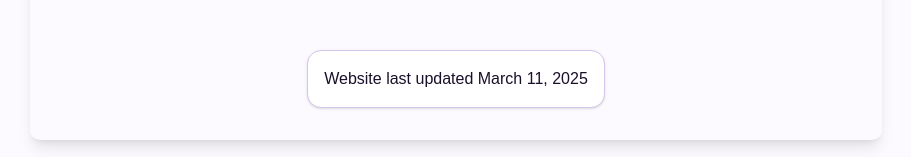
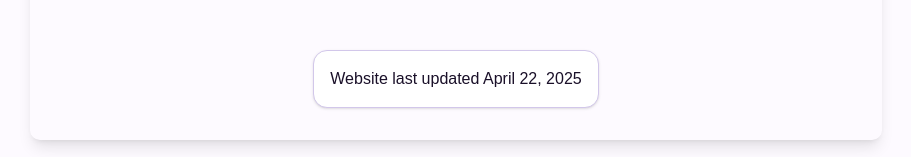
Before and after one commit to seal-qa/seal-qa.github.io, a Next.js app: page / in a window 1280 px wide. Shown: the part 2328-2485 px from the top of the page, without its empty margins (184-1095 px from the left). Built offline with nearby package versions, Linux system fonts and the light colour scheme; a web font is replaced by a local one.

Commit message:
updated when website was last updated

```diff
--- a/src/app/page.tsx
+++ b/src/app/page.tsx
@@ -147,7 +147,7 @@ export default function Home() {
         </div>
         <div className="w-full flex flex-col items-center justify-center gap-4">
           <Card className="p-4 w-max-w-[720px] flex flex-col items-center justify-center">
-            <p>Website last updated March 11, 2025</p>
+            <p>Website last updated April 22, 2025</p>
           </Card>
         </div>
 
```
